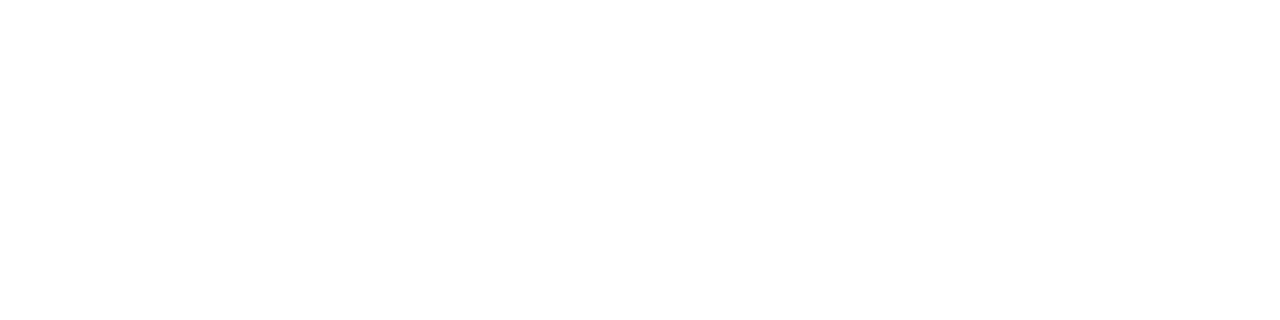
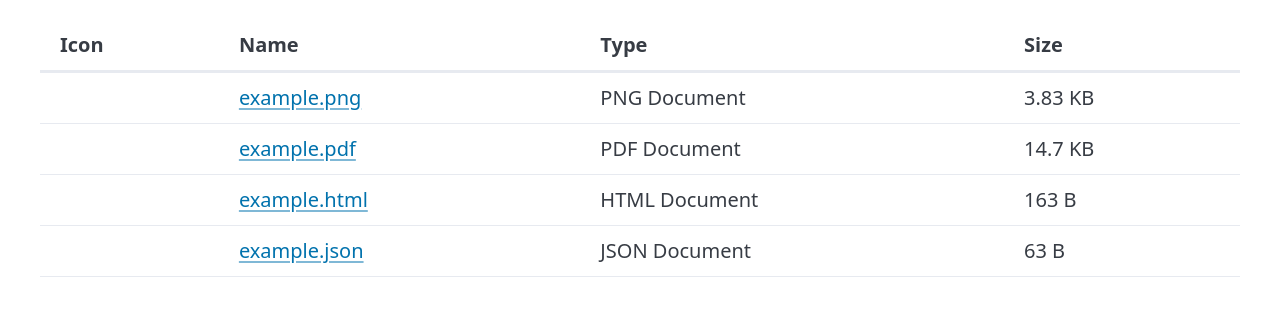
Before and after one commit to muellwa/file-name, a plain HTML site: page index.html in a window 1280 px wide. Drawn offline with nearby package versions, Linux system fonts and the light colour scheme.

Commit message:
new changes

```diff
--- a/index.html
+++ b/index.html
@@ -8,6 +8,44 @@
 
 </head>
 <body>
+    <main class="container">
+        <table>
+            <thead>
+                <tr>
+                    <th>Icon</th>
+                    <th>Name</th>
+                    <th>Type</th>
+                    <th>Size</th>
+                </tr>
+            </thead>
+            <tbody>
+                <tr>
+                    <td><i class="fa-solid fa-file-pdf"></i></td>
+                    <td><a href="example.png">example.png</a></td>
+                    <td>PNG Document</td>
+                    <td>3.83 KB</td>
+                </tr>
+                <tr>
+                    <td><i class="fa-solid fa-file-pdf"></i></td>
+                    <td><a href="example.pdf">example.pdf</a></td>
+                    <td>PDF Document</td>
+                    <td>14.7 KB</td>
+                </tr>
+                <tr>
+                    <td><i class="fa-solid fa-file-pdf"></i></td>
+                    <td><a href="example.html">example.html</a></td>
+                    <td>HTML Document</td>
+                    <td>163 B</td>
+                </tr>
+                <tr>
+                    <td><i class="fa-solid fa-file-pdf"></i></td>
+                    <td><a href="example.json">example.json</a></td>
+                    <td>JSON Document</td>
+                    <td>63 B</td>
+                </tr>
+            </tbody>
+        </table>
+    </main>
 
 </body>
 </html>
```
